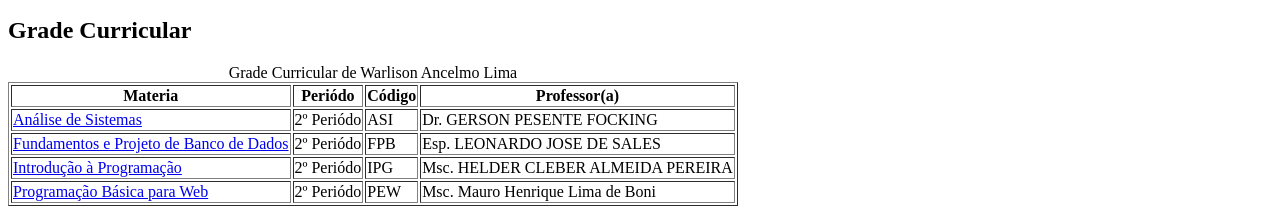
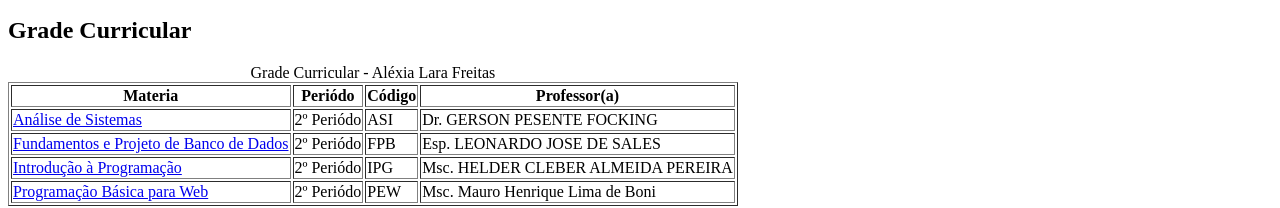
Before and after one commit to alexiafreitaspk/atividade2, a plain HTML site: page index.html in a window 1280 px wide. Shown: the part 567-775 px from the top of the page. Drawn offline with Linux system fonts and the light colour scheme.

Commit message:
Add files via upload

```diff
--- a/index.html
+++ b/index.html
@@ -76,7 +76,7 @@
         <h2>Grade Curricular</h2>
         <!-- codigo table e pra criar tabelas-->
         <table border="1">
-            <caption>Grade Curricular de Warlison Ancelmo Lima</caption>
+            <caption>Grade Curricular - Aléxia Lara Freitas</caption>
             <!-- caption e para criar a parte da tabela legenda-->
             <thead> <!-- thead e pra criar o cabeçalho da tabela-->
                 <th>Materia</th>
```
